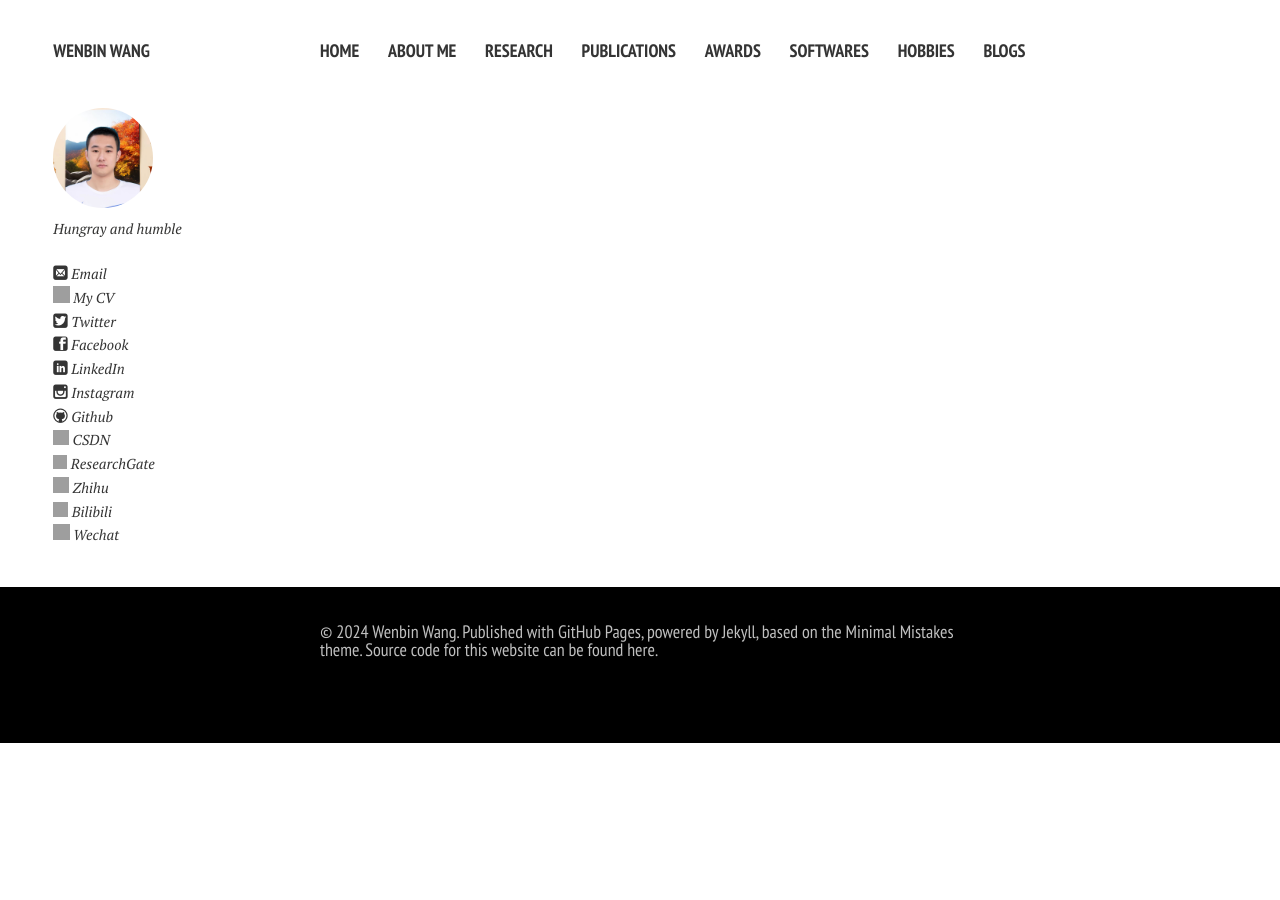
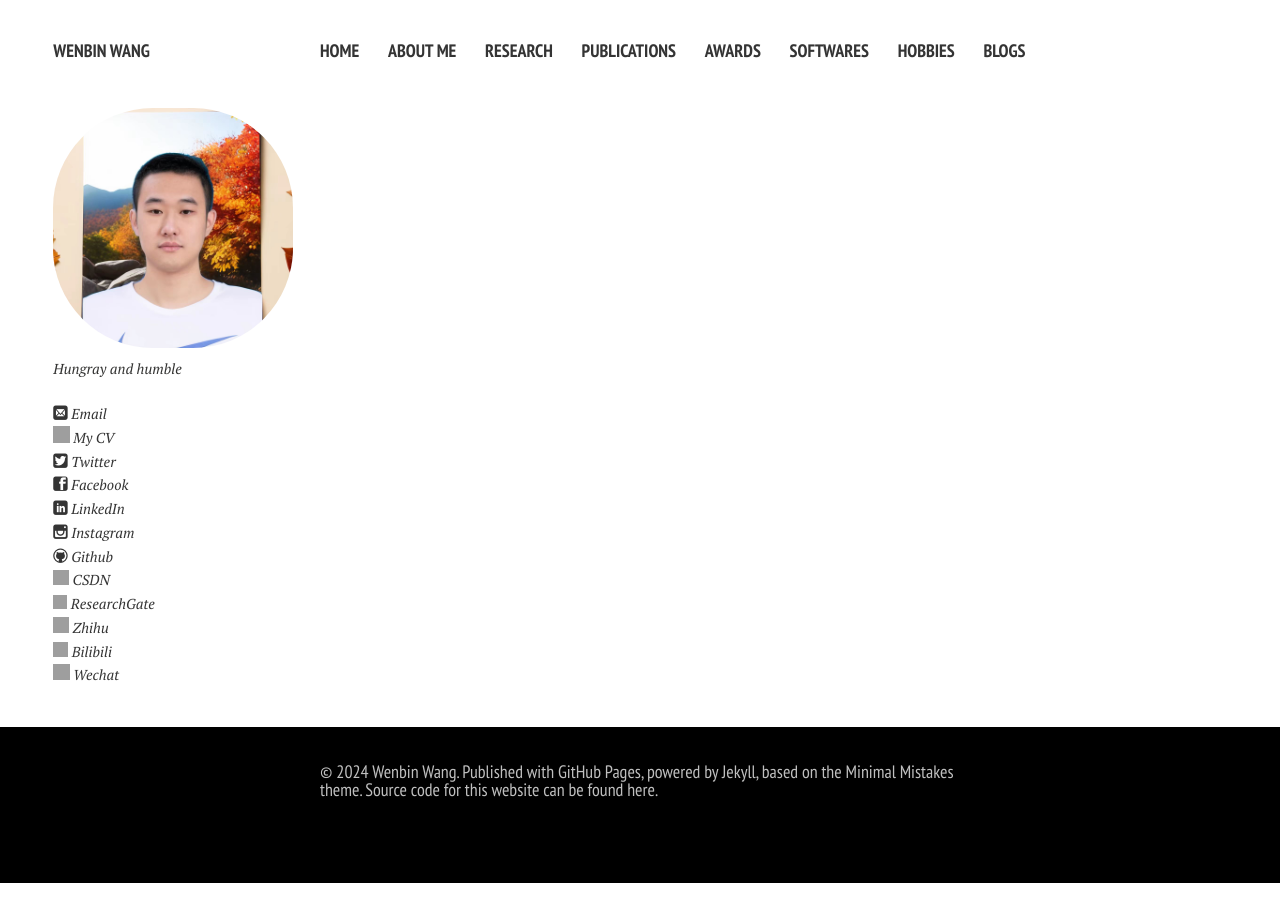
Before and after one commit to LuminaryAlexander/LuminaryAlexander.github.io, a Jekyll site: the page built from awards/test.md, in a window 1280 px wide. Built offline with Jekyll 4.4.1, drawn with Linux system fonts in a browser that asks for light colours; nearby versions of some CDN libraries; our own code applies the rules of GitHub Pages for plain Markdown files; comment, search, counter and statistics services are not loaded; a style sheet for code colours, icons or effects is not loaded; grey boxes are pictures that could not be loaded.

Commit message:
Update author-bio.html

```diff
--- a/_includes/author-bio.html
+++ b/_includes/author-bio.html
@@ -1,4 +1,4 @@
-<img src="{{ site.url }}/images/{{ site.owner.avatar }}" class="bio-photo" alt="{{ site.owner.name }} bio photo" width="100" height="100"></a>
+<img src="{{ site.url }}/images/{{ site.owner.avatar }}" class="bio-photo" alt="{{ site.owner.name }} bio photo" width="240" height="240"></a>
 
 <!-- <h4>{{ site.owner.name }}</h4> -->
 
```
